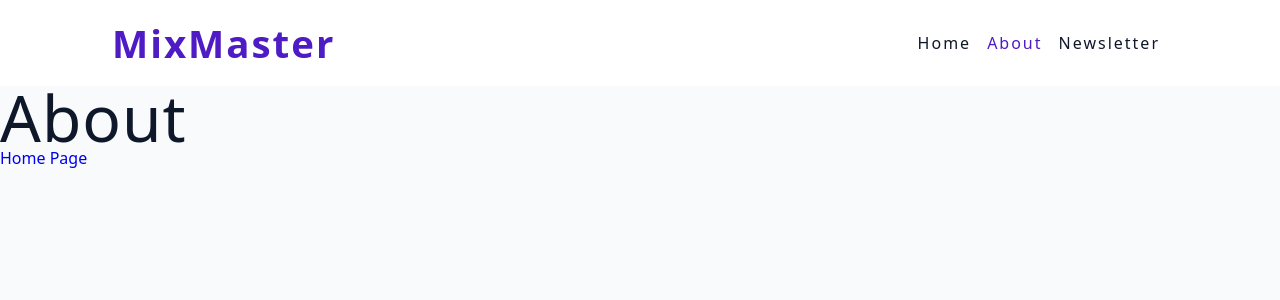
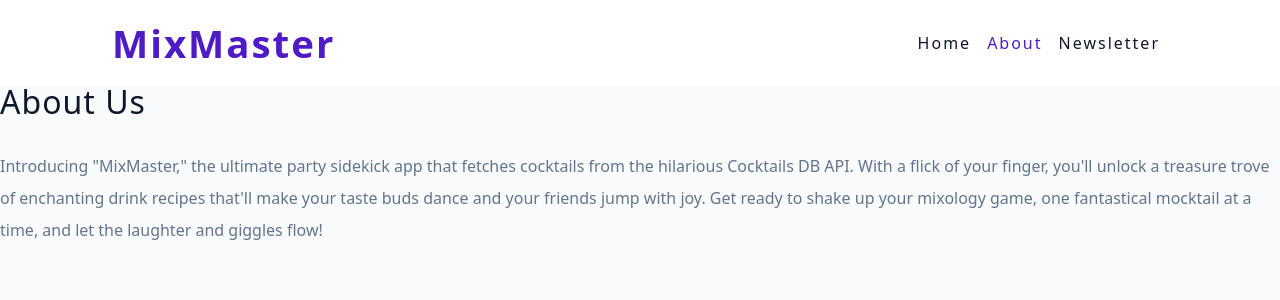
Before and after one commit to newdevmike22/mixmaster, a React (Vite) app in the folder mixx-master/: page /about in a window 1280 px wide. Shown: the top 300 px of the page. Built offline with nearby package versions, Linux system fonts and the light colour scheme.

Commit message:
Branch 8
Branch 8 - Updating and styling the About page.

```diff
--- a/mixx-master/src/assets/wrappers/AboutPage.js
+++ b/mixx-master/src/assets/wrappers/AboutPage.js
@@ -0,0 +1,11 @@
+import styled from "styled-components";
+
+const Wrapper = styled.div`
+    p {
+        line-height: 2;
+        color: var(--grey-500);
+        margin-top: 2rem;
+    }
+`;
+
+export default Wrapper;
--- a/mixx-master/src/pages/About.jsx
+++ b/mixx-master/src/pages/About.jsx
@@ -1,12 +1,19 @@
-import { Link } from "react-router-dom";
+import Wrapper from "../assets/wrappers/AboutPage";
 
 const About = () => {
     return (
-        <div>
-            <h1>About</h1>
-            <Link to='/'>Home Page</Link>
-        </div>
-    )
-}
+        <Wrapper>
+            <h3>About Us</h3>
+            <p>
+                Introducing "MixMaster," the ultimate party sidekick app that fetches
+                cocktails from the hilarious Cocktails DB API. With a flick of your
+                finger, you'll unlock a treasure trove of enchanting drink recipes
+                that'll make your taste buds dance and your friends jump with joy. Get
+                ready to shake up your mixology game, one fantastical mocktail at a
+                time, and let the laughter and giggles flow!
+            </p>
+        </Wrapper>
+    );
+};
 
 export default About;
```
